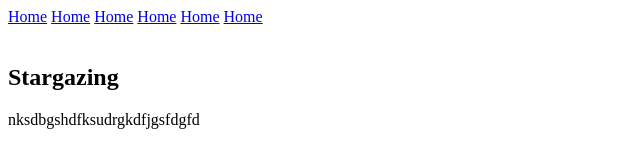
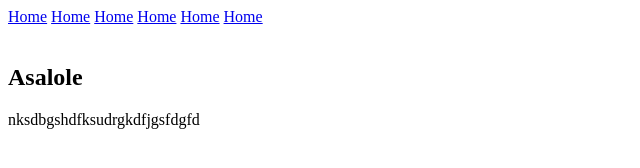
Before and after one commit to bulanfeb12/Asalole, a plain HTML site: page index.html in a window 1280 px wide. Shown: the full height of the page, 0-640 px from the left. Drawn offline with Linux system fonts and the light colour scheme.

Commit message:
Update index.html

```diff
--- a/index.html
+++ b/index.html
@@ -21,7 +21,7 @@
             <img src="" alt="">
         </div>
         <div class="home-content">
-            <h1>Stargazing</h1>
+            <h1>Asalole</h1>
             <p>nksdbgshdfksudrgkdfjgsfdgfd</p>
         </div>
     </section>
@@ -34,4 +34,5 @@
     </section>
     </header>
 </body>
+
 </html>
```
